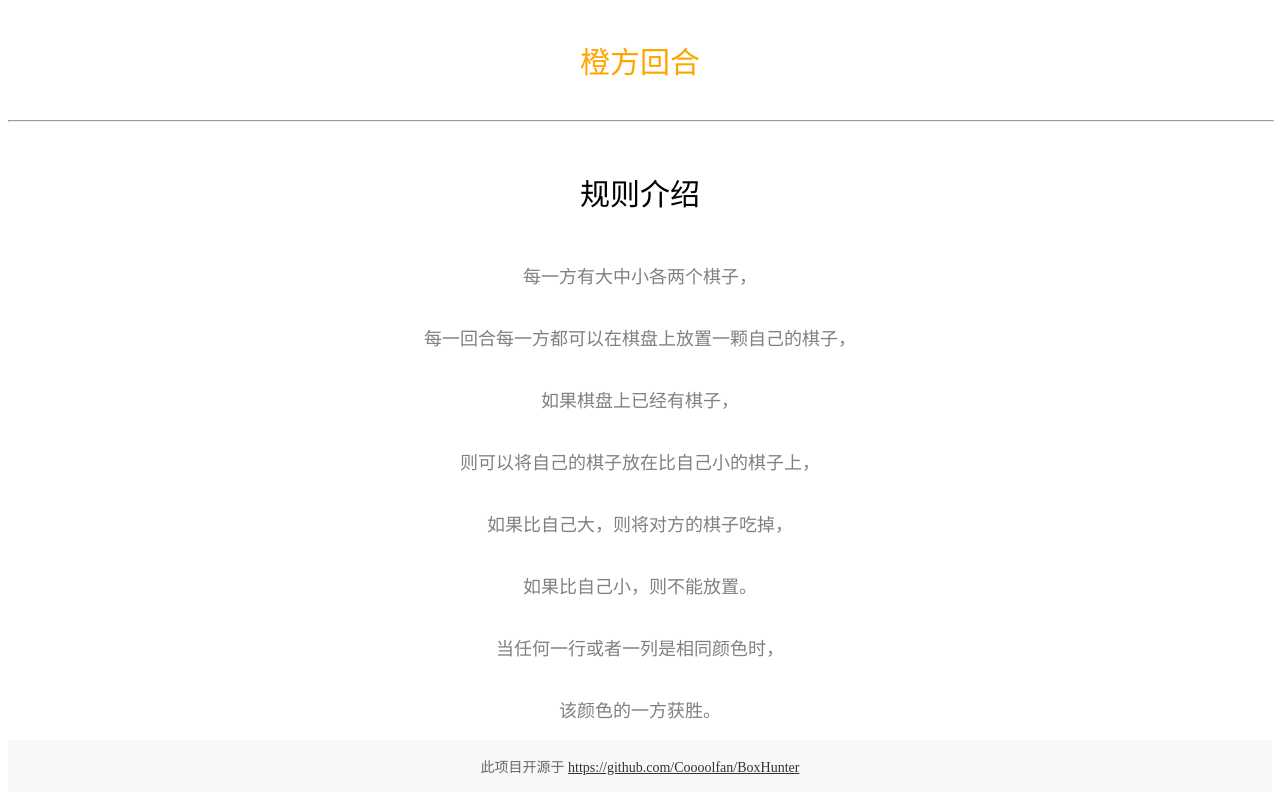
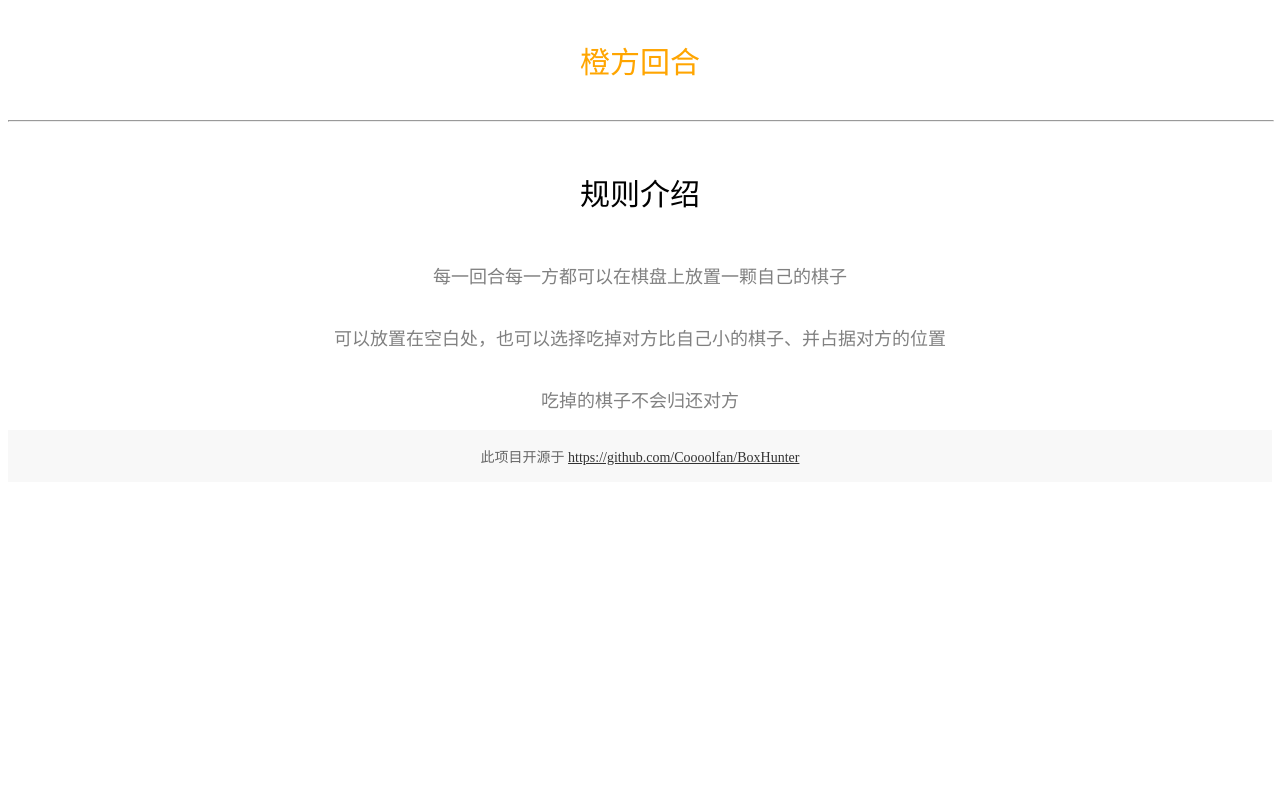
Before and after one commit to Coooolfan/BoxHunter, a Vue app: page / in a window 1280 px wide. Shown: the part 572-1372 px from the top of the page. After the commit the page ends 1062 px from the top, so only its background shows below. Built offline with nearby package versions, Linux system fonts and the light colour scheme.

Commit message:
update rule des;

```diff
--- a/src/App.vue
+++ b/src/App.vue
@@ -53,14 +53,9 @@ export default {
             BoxInHandsPickedStatus0: -1,
             BoxInHandsPickedStatus1: -1,
             BoxInBoardPickedStatus: "-1",
-            des: ["每一方有大中小各两个棋子，",
-                "每一回合每一方都可以在棋盘上放置一颗自己的棋子，",
-                "如果棋盘上已经有棋子，",
-                "则可以将自己的棋子放在比自己小的棋子上，",
-                "如果比自己大，则将对方的棋子吃掉，",
-                "如果比自己小，则不能放置。",
-                "当任何一行或者一列是相同颜色时，",
-                "该颜色的一方获胜。"]
+            des: ["每一回合每一方都可以在棋盘上放置一颗自己的棋子",
+                "可以放置在空白处，也可以选择吃掉对方比自己小的棋子、并占据对方的位置",
+                "吃掉的棋子不会归还对方"]
 
         }
     },
@@ -175,8 +170,8 @@ export default {
                 for (let j = 0; j < 3; j++)
                     count += this.BoardData[i][j].length;
             }
-            if(count===9*2)
-                this.msg="平局";
+            if (count === 9 * 2)
+                this.msg = "平局";
         },
         refresh() {
             location.reload();
```
Also changed, not shown: 1 other file (tests, documents, lock files or other folders).
